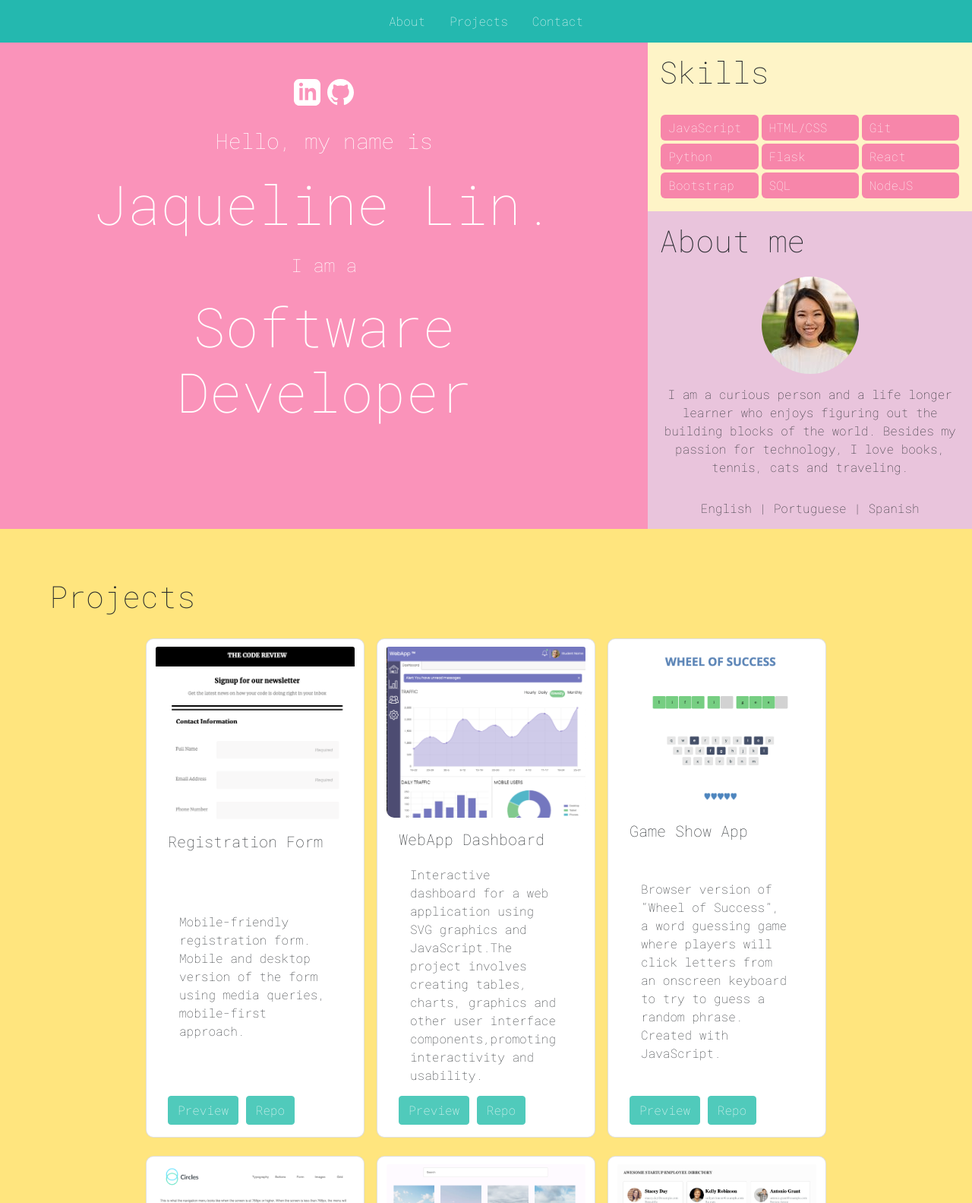
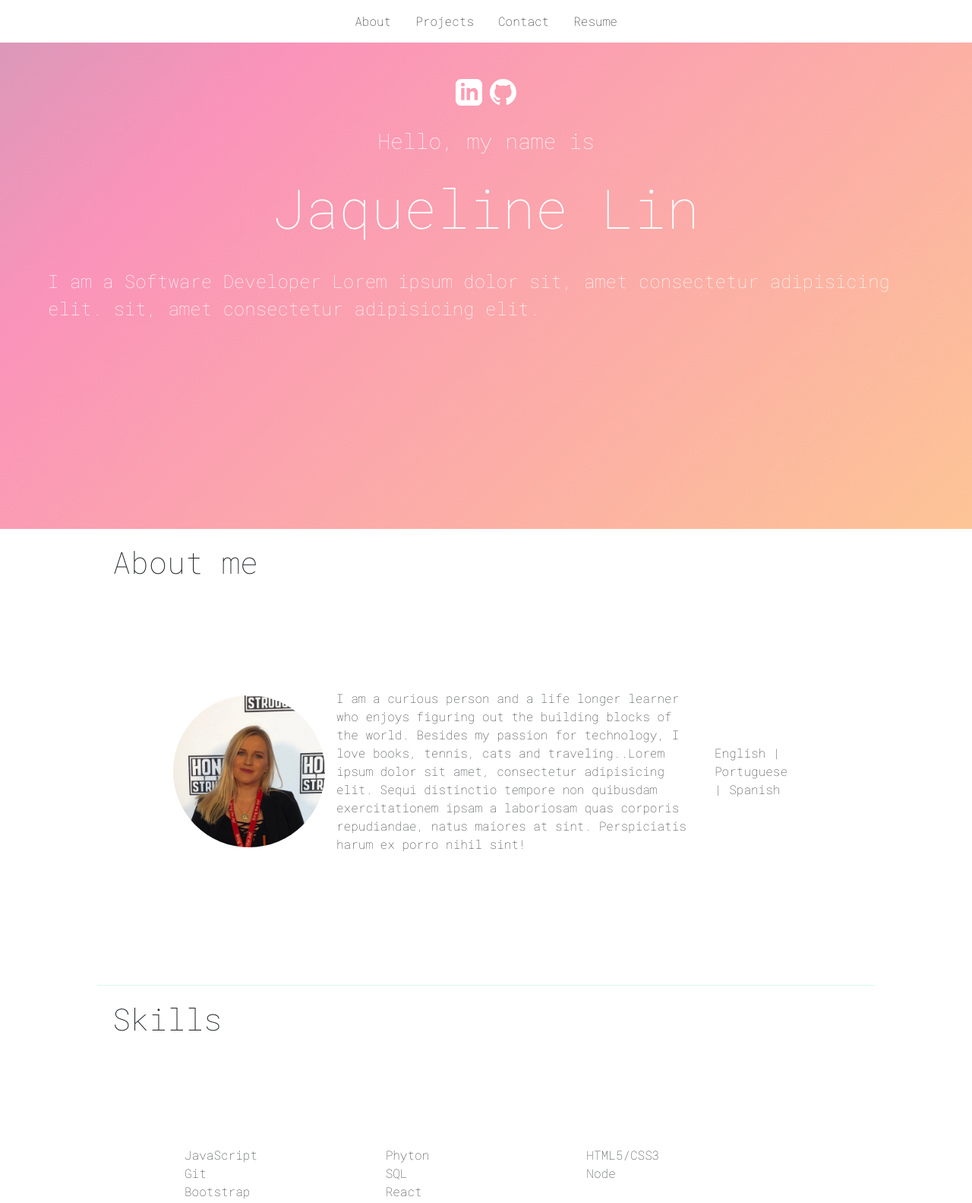
Before and after one commit to atjaqueline/Portfolio-1, a plain HTML site: page index.html in a window 1280 px wide. Shown: the top 1583 px of the page at 76% size. Drawn offline with nearby package versions, Linux system fonts and the light colour scheme.

Commit message:
Update files

```diff
--- a/css/style.css
+++ b/css/style.css
@@ -4,11 +4,11 @@
 
  body {
      font-family: 'Roboto Mono', monospace;
-    background-color: rgba(250, 147, 186, 255);
+     /* background-color: rgba(250, 147, 186, 255); */
  }
 
  h1 {
-    padding: 15px;
+     padding: 20px;
  }
 
  li {
@@ -17,10 +17,20 @@ li {
 
  .header-container {
      font-family: 'Roboto Mono', monospace;
+     background: linear-gradient(-45deg, #fa93ba, #ffe57e, #25b9af, #e9c4dc);
+ }
+
+ .header-container p {
+     font-size: 1.5em;
+     text-align: start;
+ }
+
+ .header-container svg {
+     fill: white;
  }
 
  svg {
-    fill: white;
+     fill: black;
      margin-bottom: 30px;
      transition: all .5s ease-out;
  }
@@ -34,7 +44,7 @@ p {
  }
 
  .skills {
-    background-color: #fef4c7;
+     min-height: 250px;
  }
 
  .skills ul {
@@ -48,55 +58,56 @@ p {
      opacity: 0.8;
  }
 
-.skills-flex li {
-    background-color: rgba(250, 147, 186, 255);
-    border-radius: 6px;
-    background: #f786aa;
-    color: white;
-    padding: 5px 10px;
-    margin: 2px;
+ .about-me {
+     min-height: 600px;
  }
 
-.about-me {
-    background-color: rgb(233, 196, 220);
-    display: flex;
-    flex-direction: column;
+ .about-me p {
+     max-width: 90%;
  }
 
  .about-me img {
      border-radius: 50%;
      margin: auto;
+     height: 200px;
  }
 
-.about-me p {
-    text-align: center;
+ .about-flex {
+     display: flex;
+     flex-direction: column;
  }
 
  .projects-container {
      margin: auto;
-    background-color: rgba(255, 229, 126, 255);
+     /* background-color: rgba(255, 229, 126, 255);*/
  }
 
  .container-fluid {
-    background-color: rgba(250, 147, 186, 255);
+     /* background-color: rgba(250, 147, 186, 255); */
+     color: black;
  }
 
  nav {
-    background-color: rgba(36, 184, 175, 255);
+     background-color: rgba(255, 255, 255, 0.9);
      font-family: 'Roboto Mono', monospace;
  }
 
  a.nav-link {
-    color: white;
+     color: black;
+     border-radius: 11px;
  }
 
  a.nav-link:hover {
      background-color: rgba(250, 147, 186, 255);
      color: white;
-    transition: all 0.4s ease-out;
+     transition: all 0.3s ease-out;
  }
 
  .projects-container {
+     background-color: #f9f0f0;
+ }
+
+ .project-flex {
      padding: 50px;
  }
 
@@ -137,9 +148,9 @@ img:hover {
  }
 
  .btn:hover {
-    background-color: rgb(250, 226, 127);
-    color: green;
-    border-color: rgb(250, 226, 127);
+     background-color: #e9c4dc;
+     color: black;
+     border-color: #e9c4dc;
  }
 
  .btn:focus {
@@ -172,8 +183,9 @@ img:hover {
      flex-direction: column;
      align-items: center;
      grid-area: contact;
-    background-color: white;
      padding: 30px;
+     text-align: center;
+     /*background-image: url("../images/0202.jpg"); */
  }
 
  .contact ul,
@@ -188,6 +200,10 @@ img:hover {
 
  .education {
      grid-area: education;
+ }
+
+ .space {
+     grid-area: space;
  }
 
  footer {
@@ -227,53 +243,57 @@ footer p {
  }
 
  @media screen and (min-width: 720px) {
-    .grid {
-        display: grid;
-        grid-template-columns: repeat(2, 1fr);
-        grid-template-rows: auto;
-        grid-template-areas: "header header" "skilss about" "projects projects" "experience education" "contact contact";
+     .about-flex {
+         display: flex;
+         flex-direction: row;
+         align-items: center;
+         padding: 100px;
      }
-    .header-container,
-    .projects-container,
-    .contact {
-        grid-column: 1/3;
+     .about h1 {
+         margin-top: 45px;
      }
-    .skills,
-    .experience {
-        grid-column: 1/1;
+     .skills {
+         min-height: 700px;
+     }
+     .skills-flex {
+         padding: 100px;
+     }
+     .project-h {
+         width: 80%;
+         margin: 0 auto;
+     }
+     .row.row-cols-3 {
+         padding: 100px;
+     }
+     .header-container {
+         background: linear-gradient(-45deg, #ffe57e, #fa93ba, #25b9af, #e9c4dc);
+         /* linear-gradient(-45deg, #f0ab96, #e894b4, #87cae3, #6cdcc2); */
+         background-size: 400% 400%;
+         animation: gradient 15s ease infinite;
+         height: 80vh;
+     }
+     @keyframes gradient {
+         0% {
+             background-position: 0% 50%;
+         }
+         50% {
+             background-position: 100% 50%;
+         }
+         100% {
+             background-position: 0% 50%;
+         }
+     }
+     .body-center {
+         margin: 0 auto;
+     }
+     hr {
+         width: 80%;
+         color: rgb(104, 218, 205);
+         margin: 0 auto;
      }
      .about-me,
-    .education {
-        grid-column: 2/2;
+     .skills {
+         max-width: 80%;
+         margin: 0 auto;
      }
  }
-
-@media screen and (min-width: 1024px) {
-    .grid {
-        display: grid;
-        grid-template-columns: repeat(3, 1fr);
-        grid-template-rows: auto;
-        grid-template-areas: "header header skilss" "header header about" "projects projects projects" "experience experience education" "contact contact contact";
-    }
-    .header-container {
-        grid-column: 1/3;
-    }
-    .skills {
-        grid-column: 3/4;
-    }
-    .about-me {
-        grid-column: 3/4;
-    }
-    .projects-container {
-        grid-column: 1/4;
-    }
-    .experience {
-        grid-column: 1/3;
-    }
-    .education {
-        grid-column: 3/4;
-    }
-    .contact {
-        grid-column: 1/4;
-    }
-}
--- a/index.html
+++ b/index.html
@@ -17,9 +17,9 @@
     <title>Jaqueline Lin</title>
 </head>
 
-<body id="about" data-bs-spy="scroll" data-bs-target=".navbar">
+<body data-bs-spy="scroll" data-bs-target=".navbar">
 
-    <nav class="sticky-top navbar justify-content-center">
+    <nav class="sticky-top navbar justify-content-center flex-sm-column">
         <ul class="nav">
             <li class="nav-item">
                 <a class="nav-link active" aria-current="page" href="#about">About</a>
@@ -30,33 +30,60 @@
             <li class="nav-item">
                 <a class="nav-link" href="#contact">Contact</a>
             </li>
-            <!-- <li class="nav-item">
+            <li class="nav-item">
                 <a class="nav-link" href="#">Resume</a>
-            </li>-->
+            </li>
         </ul>
     </nav>
+
 
     <div class="grid">
 
         <div class="header-container">
-            <div style="margin-top:0px; padding-top:55px;" class="container-fluid text-sm-center p-5 text-white ">
+            <div style="margin-top:0px; padding-top:55px;" class="container-fluid text-sm-center p-5 text-white">
                 <!-- p-5 is padding -->
                 <a href="https://www.linkedin.com/in/jaquelinelin/" target="_blank"> <svg xmlns="http://www.w3.org/2000/svg" width="35" height="35" viewBox="0 0 24 24 "><path d="M19 0h-14c-2.761 0-5 2.239-5 5v14c0 2.761 2.239 5 5 5h14c2.762 0 5-2.239 5-5v-14c0-2.761-2.238-5-5-5zm-11
                 19h-3v-11h3v11zm-1.5-12.268c-.966 0-1.75-.79-1.75-1.764s.784-1.764 1.75-1.764 1.75.79 1.75 1.764-.783 1.764-1.75 1.764zm13.5 12.268h-3v-5.604c0-3.368-4-3.113-4 0v5.604h-3v-11h3v1.765c1.396-2.586 7-2.777 7 2.476v6.759z "/></svg></a>
                 <a href="https://github.com/jaquelinelin " target="_blank"><svg xmlns="http://www.w3.org/2000/svg" width="35" height="35" viewBox="0 0 24 24"><path d="M12 0c-6.626 0-12 5.373-12 12 0 5.302 3.438 9.8 8.207 11.387.599.111.793-.261.793-.577v-2.234c-3.338.726-4.033-1.416-4.033-1.416-.546-1.387-1.333-1.756-1.333-1.756-1.089-.745.083-.729.083-.729 1.205.084 1.839 1.237 1.839 1.237 1.07 1.834 2.807 1.304 3.492.997.107-.775.418-1.305.762-1.604-2.665-.305-5.467-1.334-5.467-5.931 0-1.311.469-2.381 1.236-3.221-.124-.303-.535-1.524.117-3.176 0 0 1.008-.322 3.301 1.23.957-.266 1.983-.399 3.003-.404 1.02.005 2.047.138 3.006.404 2.291-1.552 3.297-1.23 3.297-1.23.653 1.653.242 2.874.118 3.176.77.84 1.235 1.911 1.235 3.221 0 4.609-2.807 5.624-5.479 5.921.43.372.823 1.102.823 2.222v3.293c0 .319.192.694.801.576 4.765-1.589 8.199-6.086 8.199-11.386 0-6.627-5.373-12-12-12z"/></svg></a>
                 <h3>Hello, my name is</h3>
-                <h1 class="display-2">Jaqueline Lin.</h1>
-                <h4>I am a</h4>
-                <h1 class="display-2">Software Developer</h1>
+                <h1 class="display-2">Jaqueline Lin</h1>
+                <p>I am a Software Developer Lorem ipsum dolor sit, amet consectetur adipisicing elit. sit, amet consectetur adipisicing elit.</p>
                 <!--<p class="lead">Lorem ipsum dolor sit amet consectetur adipisicing elit. Est repellendus blanditiis eveniet id, harum minus sed sapiente maiores, voluptatibus, ab dolor atque odit fugiat illo impedit necessitatibus. Cumque, veritatis explicabo?</p> -->
             </div>
         </div>
 
+        <div class="body-center">
+            <section class="about-me" id="about">
+                <h1>About me</h1>
+                <div class="about-flex">
+                    <img src="images/profile1.jpg" alt="profile photo">
+                    <p>I am a curious person and a life longer learner who enjoys figuring out the building blocks of the world. Besides my passion for technology, I love books, tennis, cats and traveling..Lorem ipsum dolor sit amet, consectetur adipisicing
+                        elit. Sequi distinctio tempore non quibusdam exercitationem ipsam a laboriosam quas corporis repudiandae, natus maiores at sint. Perspiciatis harum ex porro nihil sint!</p>
+                    <p>English | Portuguese | Spanish</p>
+                </div>
+
+            </section>
+
+            <hr>
             <!--create skills section-->
             <section class="skills">
                 <h1>Skills</h1>
                 <div class="skills-flex">
+
                     <ul>
+                        <li>JavaScript</li>
+                        <li>Phyton</li>
+                        <li>HTML5/CSS3</li>
+                        <li>Git</li>
+                        <li>SQL</li>
+                        <li>Node</li>
+                        <li>Bootstrap</li>
+                        <li>React</li>
+                    </ul>
+
+
+
+                    <!-- <ul>
                     <li>JavaScript</li>
                     <li>HTML/CSS</li>
                     <li>Git</li>
@@ -66,22 +93,20 @@
                     <li>Bootstrap</li>
                     <li>SQL</li>
                     <li>NodeJS</li>
-                </ul>
+                </ul> -->
                 </div>
             </section>
 
             <!--Create about me section-->
 
-        <section class="about-me">
-            <h1>About me</h1>
-            <img src="images/member-3.jpg" alt="profile photo">
-            <p>I am a curious person and a life longer learner who enjoys figuring out the building blocks of the world. Besides my passion for technology, I love books, tennis, cats and traveling.</p>
-            <p>English | Portuguese | Spanish</p>
-        </section>
+
             <!-- Cards Github Projects-->
 
             <div id="projects" class="projects-container">
+                <div class="project-h">
                     <h1>Projects</h1>
+                </div>
+                <div class="projects-flex">
                     <div class="card-deck">
                         <div class="row row-cols-3">
 
@@ -142,8 +167,8 @@
                                 <img src="images/project6.png" class="card-img-top" alt="...">
                                 <div class="card-body">
                                     <h5 class="card-title">Interactive Photo Gallery</h5>
-                            <p class="card-text">An interactive photo gallery using JavaScript and CSS Grid Layout.At the top of the page, you'll have a search area where photos will hide and show depending on user input. When the user clicks on a thumbnail, the photo will
-                                display in a lightbox.</p>
+                                    <p class="card-text">An interactive photo gallery using JavaScript and CSS Grid Layout.At the top of the page, you'll have a search area where photos will hide and show depending on user input. When the user clicks on a thumbnail, the photo
+                                        will display in a lightbox.</p>
                                     <div>
                                         <a href="https://jaquelinelin.github.io/An-Interactive-Photo-Gallery/" target="_blank" class="btn btn-primary">Preview</a>
                                         <a href="https://github.com/jaquelinelin/An-Interactive-Photo-Gallery" target="_blank" class="btn btn-primary">Repo</a>
@@ -168,20 +193,20 @@
                         </div>
                     </div>
                 </div>
+            </div>
             <!--/ Cards-->
 
 
-
+        </div>
         <!--Contact-->
 
         <div id="contact" class="contact">
-            <h1>Let's work together</h1>
+            <h1>Get in Touch</h1>
 
 
             <a class="btn btn-lg btn-primary" href="mailto:xjackieco@gmail.com">Email Me</a><br>
 
             <ul>
-                <li>Or find me at</li>
                 <li>Jaqueline Coelho Lin</li>
                 <li>xjackieco@gmail.com</li>
                 <li>(415)444-6929</li>
@@ -195,7 +220,9 @@
         </div>
     </div>
     <!--//Contact-->
+    <section class="space">
 
+    </section>
 
 
     <!-- Optional JavaScript; choose one of the two! -->
@@ -219,7 +246,7 @@
 
 
     <footer>
-        <p>&copy;2022 Jaqueline Lin</p>
+        <p>&copy;2022 Jaqueline Lin | All rights reserved</p>
     </footer>
 
 </body>
```
Also changed, not shown: images/0202.jpg (added), images/image02.jpg (added), images/profile1.jpg (added), 4 other files. Lines whose indentation alone changed are shown as unchanged.
